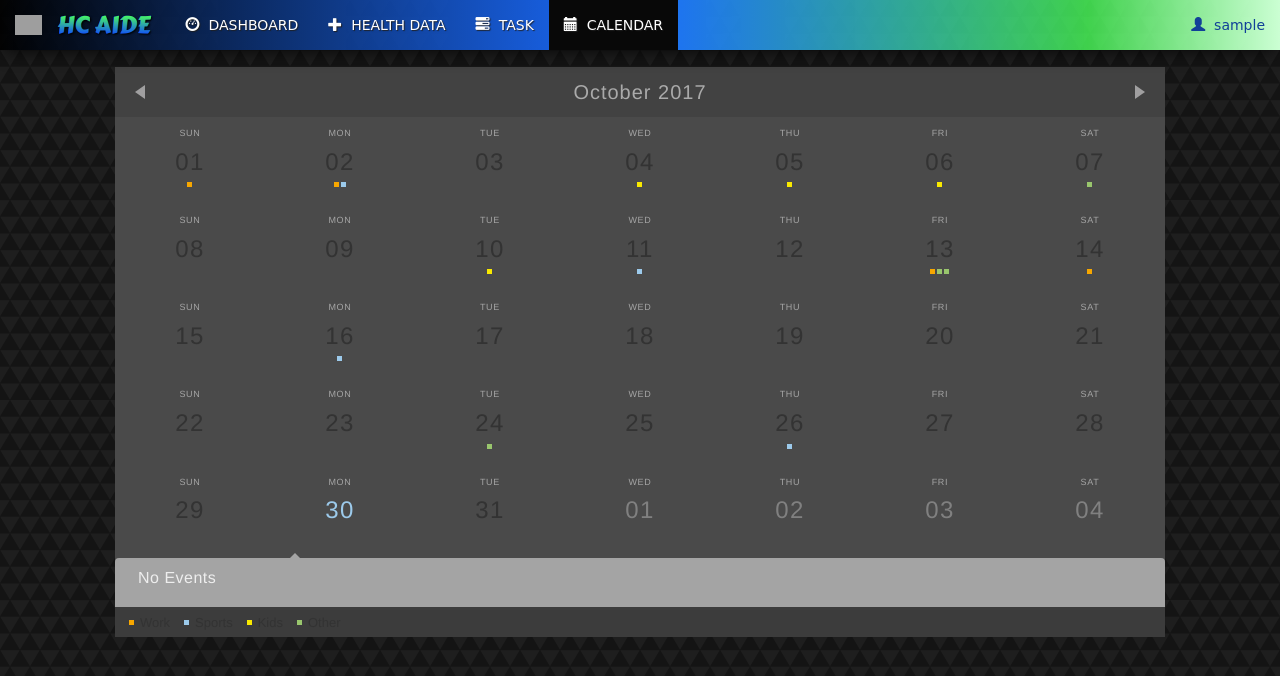
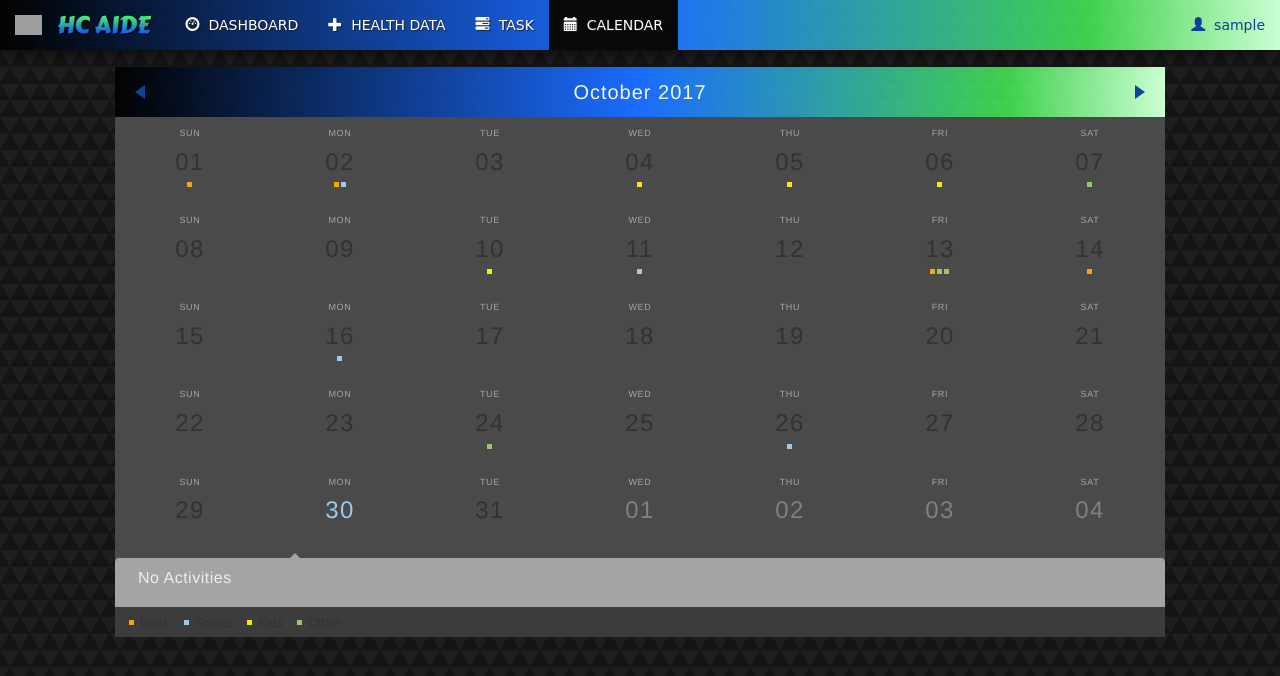
Before and after one commit to TianchenMa/elec5620, a Django app: page /health/calendar/1/ in a window 1280 px wide. Shown: the top 676 px of the page. Run offline with Django 3.2, Linux system fonts and the light colour scheme; the visitor is signed in with stand-in values (Sample User, id 1); data comes from the database, SQL or seed files in the repository; some libraries are stand-ins or nearby versions; some web fonts are replaced; grey boxes are pictures that could not be loaded.

Commit message:
Calendar v1

```diff
--- a/health/static/health/calendarstyle.css
+++ b/health/static/health/calendarstyle.css
@@ -17,7 +17,7 @@
 .header {
     height: 50px;
     width: 1050px;
-    background: rgba(66, 66, 66, 1);
+    background: linear-gradient(to right, rgba(0, 0, 0, 0.9) 0, rgb(27, 108, 255) 50%, rgba(74, 255, 90, 0.8) 85%, rgb(203, 255, 211) 100%);
     text-align: center;
     position: relative;
     z-index: 100;
@@ -30,7 +30,7 @@
     line-height: 50px;
     font-weight: 100;
     letter-spacing: 1px;
-    color: #aaaaaa;
+    color: #f6f6f6;
 }
 
 .left, .right {
@@ -45,13 +45,13 @@
 
 .left {
     border-width: 7.5px 10px 7.5px 0;
-    border-color: transparent rgba(160, 159, 160, 1) transparent transparent;
+    border-color: transparent rgb(17, 64, 152) transparent transparent;
     left: 20px;
 }
 
 .right {
     border-width: 7.5px 0 7.5px 10px;
-    border-color: transparent transparent transparent rgba(160, 159, 160, 1);
+    border-color: transparent transparent transparent rgb(17, 64, 152);
     right: 20px;
 }
 
--- a/templates/health/calendar.html
+++ b/templates/health/calendar.html
@@ -266,7 +266,7 @@
 
                 if (!events.length) {
                     var div = createElement('div', 'event empty');
-                    var span = createElement('span', '', 'No Events');
+                    var span = createElement('span', '', 'No Activities');
 
                     div.appendChild(span);
                     wrapper.appendChild(div);
```
